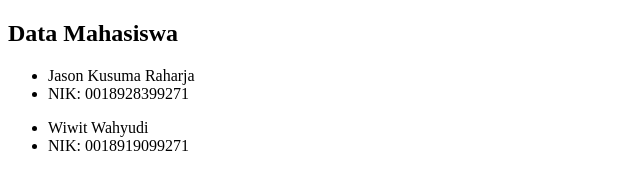
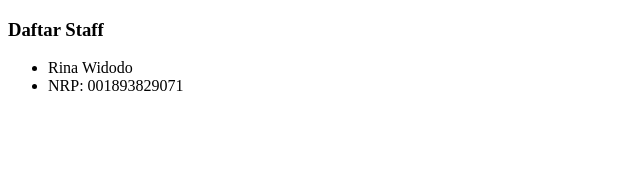
Before and after one commit to mikedev1605/GitTutorial, a plain HTML site: page staff.html in a window 1280 px wide. Shown: the whole page, without its empty margins (0-640 px from the left). Drawn offline with Linux system fonts and the light colour scheme.

Commit message:
Menambahkan file staff.html dan mengubah isi mahasiswa.html

```diff
--- a/mahasiswa.html
+++ b/staff.html
@@ -4,17 +4,13 @@
     <meta charset="UTF-8">
     <meta http-equiv="X-UA-Compatible" content="IE=edge">
     <meta name="viewport" content="width=device-width, initial-scale=1.0">
-    <title>Mahasiswa</title>
+    <title>Daftar Staff</title>
 </head>
 <body>
-    <h2>Data Mahasiswa</h2>
+    <h3>Daftar Staff</h3>
     <ul>
-        <li>Jason Kusuma Raharja</li>
-        <li>NIK: 0018928399271</li>
-    </ul>
-    <ul>
-        <li>Wiwit Wahyudi</li>
-        <li>NIK: 0018919099271</li>
+        <li>Rina Widodo</li>
+        <li>NRP: 001893829071</li>
     </ul>
 </body>
 </html>
```
